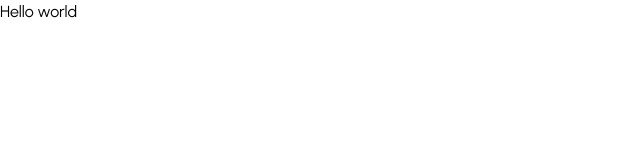
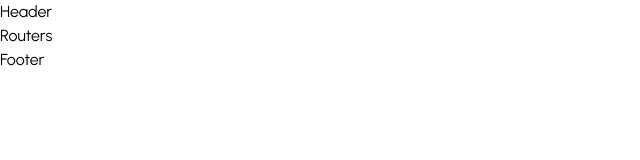
Before and after one commit to RavinduKavinda/doctor-appointment-booking, a React (Vite) app in the folder frontend/: page / in a window 1280 px wide. Shown: the top 160 px of the page, without its empty margins (0-640 px from the left). Built offline with nearby package versions, Linux system fonts and the light colour scheme; a web font is replaced by a local one.

Commit message:
import layout to app.jsx

```diff
--- a/frontend/src/App.jsx
+++ b/frontend/src/App.jsx
@@ -1,11 +1,10 @@
-import './App.css'
+import './App.css';
+import Layout from './layout/Layout';
 
 function App() {
 
   return (
-    <>
-      <h1>Hello world</h1>
-    </>
+   <Layout/>
   )
 }
 
--- a/frontend/src/layout/Layout.jsx
+++ b/frontend/src/layout/Layout.jsx
@@ -1,7 +1,7 @@
 import React from 'react';
 import Header from '../components/Header/Header';
 import Footer from '../components/Footer/Footer';
-import Routers from '../routes/routes/Routers';
+import Routers from '../routes/Routers';
 
 function Layout() {
   return (<>
```
